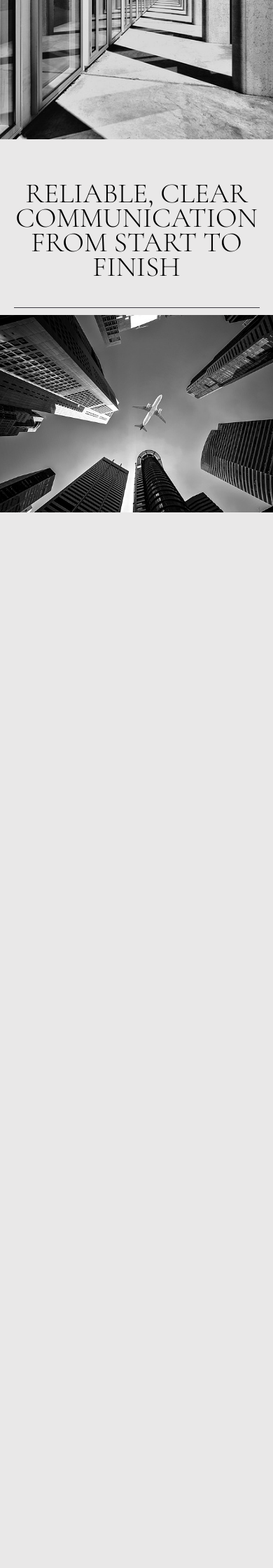
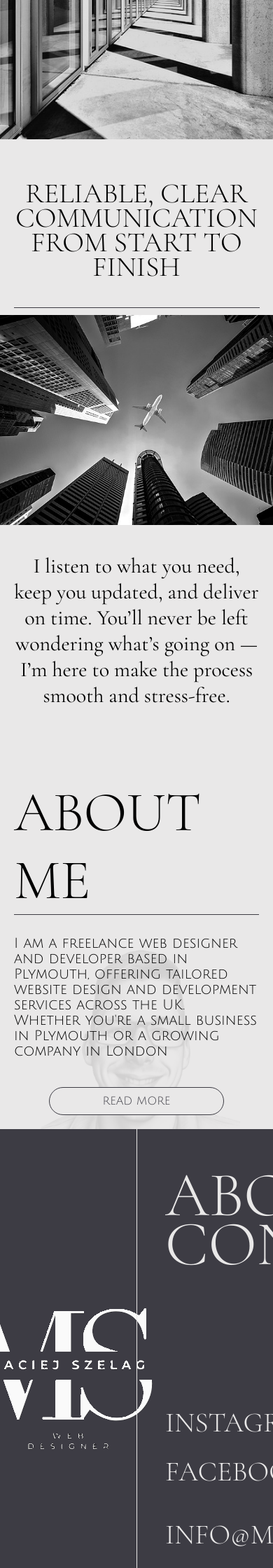
Before and after one commit to MaciejSzelag/MaciejSzelagWeb, a PHP site: page / in a window 390 px wide; the page is wider, and only the part inside the window is pictured. Shown: the part 3400-5640 px from the top of that part at 70% size. Before the commit the page ends 4132 px from the top of that part, so only its background shows below. Run offline with PHP 8.4, Linux system fonts and the light colour scheme.

Commit message:
footer screen,nav anim. changes

```diff
--- a/index.html
+++ b/index.html
@@ -25,9 +25,9 @@
                     <img src="images/MS - logo 500x500 no bg.PNG" alt="">
                 </div>
                 <ul class="nav-list-ul">
-                    <li><a href="#home" class="li-animatioan">Home</a></li>
-                    <li><a href="#about" class="li-animatioan">About Me</a></li>
-                    <li><a href="#contact" class="li-animatioan">Contact</a></li>
+                    <li><a href="#home" class="li-nav">Home</a></li>
+                    <li><a href="#about" class="li-nav">About Me</a></li>
+                    <li><a href="#contact" class="li-nav">Contact</a></li>
                 </ul>
 
 
@@ -123,8 +123,54 @@
                         what’s going on — I’m here to make the process smooth and stress-free.</p>
                 </div>
             </section>
+            <section class="section-about">
+                <div class="section-about-cover"></div>
+                <div class="title-wrap">
+                    <h2 class=" big-title animation-item">About me</h2>
+                </div>
+                <div class="text-wrap">
+                    <p class="paragraph-about animation-item">I am a freelance web designer and developer based in
+                        Plymouth, offering
+                        tailored website design and
+                        development services across the UK. <br> Whether you're a small business in Plymouth or a
+                        growing
+                        company in London</p>
+                </div>
+                <div class="btn-wrap-about ">
+
+                    <div class="btn-about animation-item"><a href="">Read More</a></div>
+
+                </div>
+
+
+            </section>
 
         </article>
+        <footer id="contact">
+            <div class="footer-wrap">
+                <div class="footer-box flex-center">
+                    <img src="/images/MS - logo 500x500 no bg.PNG" alt="Maciej Szelag - Logo ">
+                </div>
+                <div class="footer-box">
+                    <div class="footer-box-content border-line">
+                        <div class="f-box-content-section">
+                            <a href="/about/">About</a>
+                            <a href="/contact/">Contact</a>
+                        </div>
+                        <div class="f-box-content-section social-m">
+                            <a href="https://www.instagram.com/mswebdesignuk/?hl=en">Instagram</a>
+                            <a href="https://www.facebook.com/profile.php?id=61574904818271">Facebook</a>
+                            <a class="a-email" href="mailto:webby.maciej@gmail.com">info@maciejszelag.co.uk</a>
+                        </div>
+                    </div>
+                    <div class="footer-copyrights">
+                        <p>@ 2025 Maciej Szelag</p>
+                    </div>
+                </div>
+
+            </div>
+
+        </footer>
     </main>
     <script src="js/main.js"></script>
 </body>
--- a/js/main.js
+++ b/js/main.js
@@ -21,7 +21,7 @@ function addClassesSequentially(selector, classes, delay, initialDelay = 0) {
 }
 const burger = document.querySelector('.nav-burger');
 const navList = document.querySelector('.nav-list');
-const elementLi = document.querySelectorAll('.li-animatioan');
+// const elementLi = document.querySelectorAll('.li-animatioan');
 // navigation
 burger.addEventListener('click', () => {
     burger.classList.toggle('nav-burger-avtive');
@@ -32,7 +32,14 @@ burger.addEventListener('click', () => {
 
 })
 
+const navBtn = document.querySelectorAll(".li-nav");
 
+navBtn.forEach(item => {
+    item.addEventListener("click", () => {
+        burger.classList.toggle('nav-burger-avtive');
+        navList.classList.toggle('nav-list-active');
+    })
+})
 
 // Dodaj klasę 'dowolna' do wszystkich np.animation-enter co 200ms
 
@@ -91,3 +98,4 @@ function animateOnScroll(selector, classes, delay, initialDelay = 0, offset = 0.
 // Przykład użycia:
 // animateOnScroll('.my-element', ['animate-class'], 200, 0);
 animateOnScroll('.animation-item', ['animation-item-active'], 200, 0, 0.6);
+animateOnScroll('.section-about-cover', ['section-about-cover-active'], 200, 1000, 0.6);
--- a/sass/_footer.scss
+++ b/sass/_footer.scss
@@ -0,0 +1,109 @@
+footer {
+    width: 100%;
+    height: 80vh;
+    background-color: $color-secondary;
+
+    color: $color-primary;
+
+    a {
+        color: $color-primary
+    }
+}
+
+.footer-wrap {
+    @include flex-center;
+    @include full-size;
+}
+
+.footer-box {
+    width: 50%;
+    height: 100%;
+}
+
+
+.footer-box-content,
+.footer-copyrights {
+    display: flex;
+    padding-left: 4rem
+}
+
+
+
+
+.footer-box-content {
+    @include full-size;
+
+    justify-content: space-between;
+    align-items: flex-start;
+    flex-direction: column;
+    padding-top: 6rem;
+    padding-bottom: 6rem;
+}
+
+.border-line {
+    border-left: .1rem solid $color-primary;
+    border-bottom: .1rem solid $color-primary;
+}
+
+.f-box-content-section {
+    display: flex;
+    justify-content: flex-end;
+    flex-direction: column;
+
+}
+
+.f-box-content-section {
+    a {
+        position: relative;
+        padding-right: 3rem;
+        font-size: 9rem;
+        text-decoration: none;
+        text-transform: uppercase;
+        font-weight: 100;
+        line-height: 7rem;
+        overflow: hidden;
+        transition: .6s .2s ease-out;
+    }
+
+    a:hover {
+        background-color: $color-primary;
+        color: $color-secondary;
+        padding-left: 4rem;
+    }
+
+    a::after {
+        content: "";
+        position: absolute;
+        left: -150%;
+        top: 0;
+        width: 150%;
+        height: 100%;
+
+        background-color: $color-secondary;
+        transition: .8s ease-out;
+    }
+
+    a:hover::after {
+        left: 150%;
+    }
+}
+
+.social-m {
+    a {
+        font-size: 4rem;
+    }
+
+    .a-email {
+        margin-top: 2rem;
+    }
+}
+
+.footer-copyrights {
+
+    justify-content: flex-start;
+    align-items: center;
+    width: 100%;
+    height: 8rem;
+    // background-color: green;
+    font-size: 2rem;
+}
--- a/sass/_main.scss
+++ b/sass/_main.scss
@@ -100,6 +100,7 @@ main {
     width: 100%;
     // min-height: 100vh;
     @include flex-center;
+    flex-direction: column;
 }
 
 article {
@@ -279,6 +280,107 @@ section {
     margin: 0 auto;
 }
 
+.section-about {
+    position: relative;
+    @include full-size;
+    // background-color: grey;
+    padding: 6rem 5rem;
+
+}
+
+.section-about-cover {
+    @include full-size;
+    position: absolute;
+    bottom: 0;
+    left: 0;
+    background-image: url(/images/maciej-szelag.PNG);
+    background-position: left 5rem;
+    background-size: contain;
+    background-repeat: no-repeat;
+    overflow: hidden;
+    opacity: 0;
+    z-index: 1;
+    transition: .4s .5s linear;
+}
+
+.section-about-cover-active {
+    opacity: .4;
+}
+
+.title-wrap {
+    width: 100%;
+
+
+}
+
+.big-title,
+.text-wrap,
+.btn-wrap-about {
+    position: relative;
+    z-index: 2;
+}
+
+.big-title {
+    width: 100%;
+    font-size: 24rem;
+    text-align: left;
+    text-transform: uppercase;
+    border-bottom: .1rem solid $color-secondary;
+    padding-bottom: 0;
+}
+
+.text-wrap {
+    display: flex;
+    justify-content: flex-end;
+    align-items: flex-end;
+    width: 100%;
+    padding: 3rem;
+    margin-top: 7rem;
+}
+
+.paragraph-about {
+    width: 60%;
+    text-align: right;
+    font-size: 5rem;
+    font-family: $font-secondary;
+}
+
+.btn-wrap-about {
+    width: 40rem;
+    height: 8rem;
+    margin-left: 5rem // background-color: grey;
+}
+
+.btn-about {
+    @include full-size;
+
+
+    transform: rotate(-90deg);
+    transform-origin: left;
+
+    a {
+        @include full-size;
+        position: relative;
+        display: flex;
+        justify-content: center;
+        align-items: center;
+        border: .1rem solid $color-secondary;
+        border-radius: 5rem;
+        text-transform: uppercase;
+        font-size: 3rem;
+        text-decoration: none;
+        font-family: $font-secondary;
+        color: $color-secondary;
+        transition: .3s ease-in-out;
+    }
+
+
+    a:hover {
+        background-color: $color-secondary;
+        color: $color-primary;
+    }
+}
+
 
 
 @media(max-width:1400px) {
@@ -326,6 +428,15 @@ section {
         }
     }
 
+}
+
+@media (max-width:1024px) {
+
+    .section-about-cover {
+        height: 50%;
+        opacity: .1;
+
+    }
 }
 
 @media (max-width: 992px) {
@@ -395,6 +506,17 @@ section {
 
     .img-3 {
         background-image: url(../images/airplane-640.jpg);
+    }
+
+    .big-title {
+        font-size: 15rem;
+
+    }
+
+    .paragraph-about {
+        width: 70%;
+
+        font-size: 3rem;
     }
 
 }
@@ -470,6 +592,59 @@ section {
             // margin: 3rem 0;
         }
     }
+
+    .section-about {
+
+        // background-color: grey;
+        padding: 2rem;
+
+    }
+
+    .section-about-cover {
+
+        background-position: center;
+        background-size: contain;
+
+    }
+
+    .big-title {
+        font-size: 8rem;
+
+    }
+
+    .text-wrap {
+        // display: flex;
+        // justify-content: flex-end;
+        // align-items: flex-end;
+        // width: 100%;
+        padding: 0;
+        margin-top: 3rem;
+    }
+
+    .paragraph-about {
+        width: 100%;
+        text-align: left;
+        font-size: 2rem;
+    }
+
+    .btn-wrap-about {
+        width: auto;
+        height: auto;
+        margin-left: 5rem // background-color: grey;
+    }
+
+    .btn-about {
+        margin-top: 4rem;
+        width: 25rem;
+        transform: rotate(0);
+
+        a {
+            font-size: 1.6rem;
+            padding: 1rem 2rem;
+            background-color: $color-primary;
+        }
+
+    }
 }
 
 @keyframes fly-in {
--- a/sass/_mixins.scss
+++ b/sass/_mixins.scss
@@ -33,4 +33,7 @@
 @mixin full-size {
     width: 100%;
     height: 100%;
+
+
+
 }
```
Also changed, not shown: sass/_navigation.scss (+30 -24 lines), css/style.min.css, images/maciej-szelag.PNG (added), images/maciej-szelag.jpg, 1 other file.
